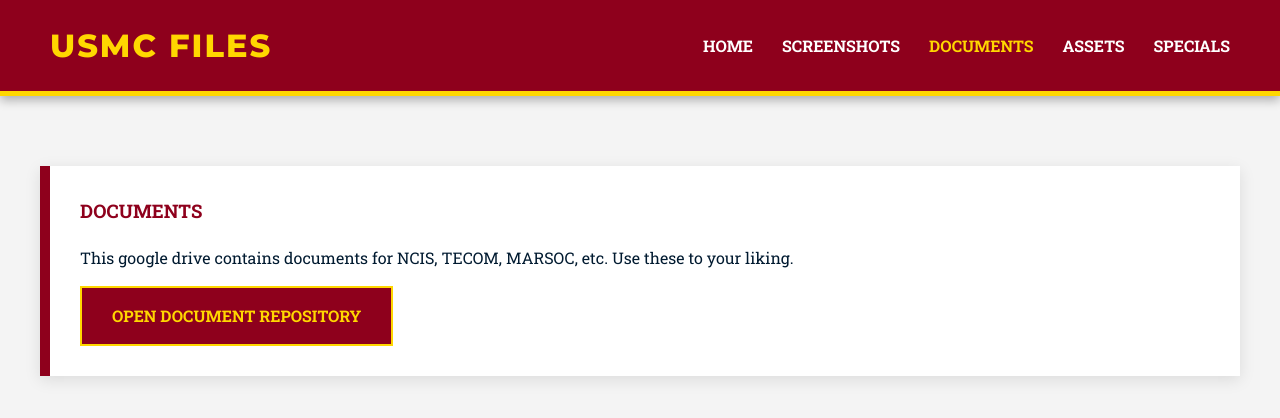
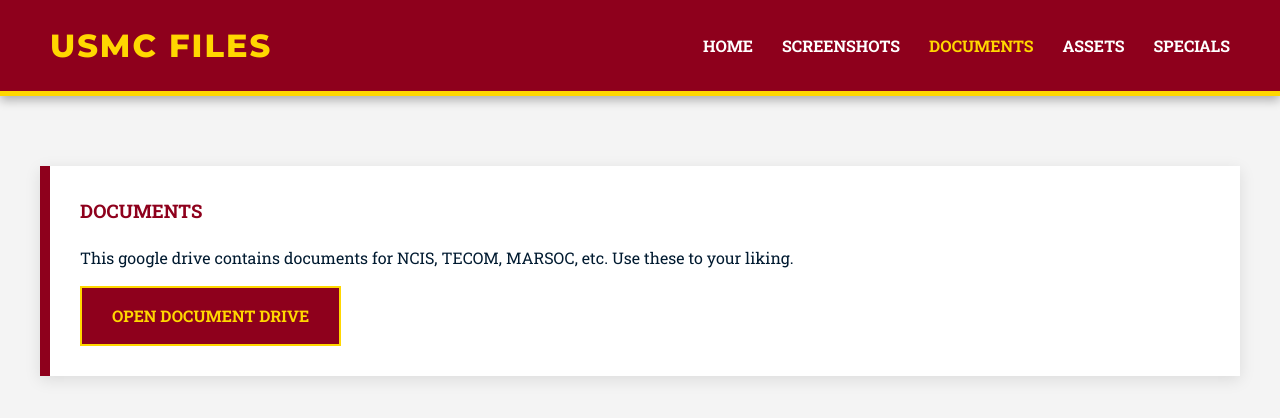
Before and after one commit to dynotheguy13/Vicious-USMC-Files, a plain HTML site: page documents.html in a window 1280 px wide. Drawn offline with Linux system fonts and the light colour scheme.

Commit message:
Update documents.html

```diff
--- a/documents.html
+++ b/documents.html
@@ -21,8 +21,9 @@
     <div class="card">
       <h3>Documents</h3>
       <p>This google drive contains documents for NCIS, TECOM, MARSOC, etc. Use these to your liking.</p>
-      <a href="https://drive.google.com/drive/folders/1zVTzhcxD19ID8VddDWpBK7AnekHHslXd?usp=drive_link" class="btn">Open Document Repository</a>
+      <a href="https://drive.google.com/drive/folders/1zVTzhcxD19ID8VddDWpBK7AnekHHslXd?usp=drive_link" class="btn">Open Document Drive</a>
     </div>
   </main>
 </body>
+
 </html>
```
